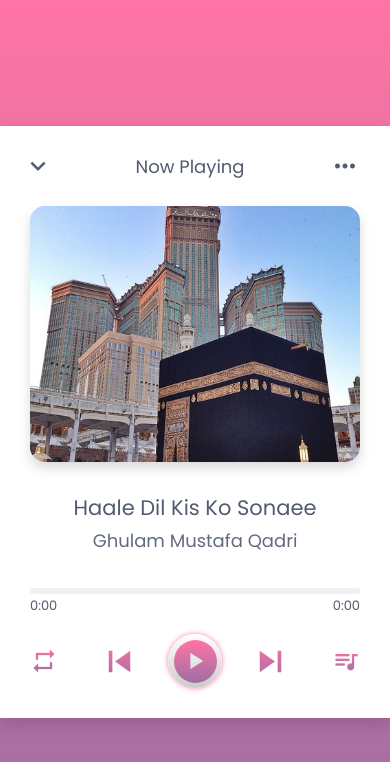
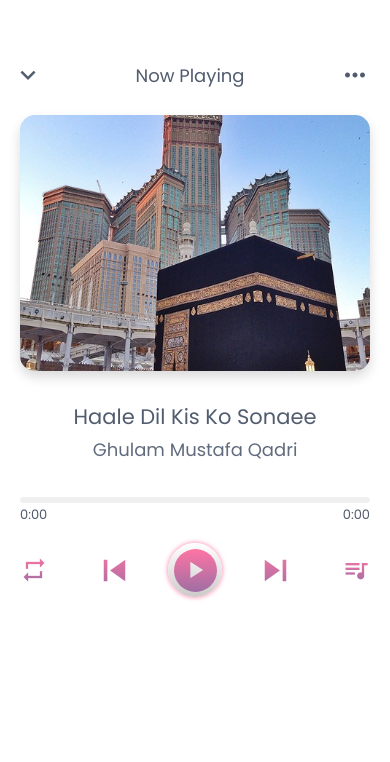
Before and after one commit to J-hassan/Music-Player-in-JavaScript, a plain HTML site: page index.html in a window 390 px wide. Drawn offline with Linux system fonts and the light colour scheme.

Commit message:
Update style.css

```diff
--- a/style.css
+++ b/style.css
@@ -246,10 +246,11 @@ ul li.playing{
 
 
 /* media */
-
 @media (max-width:400px){
     .wrapper{
+      padding: 60px 20px;
       width: 100%;
+      height: 100vh;
       border-radius: 0;
     }
 }
```
